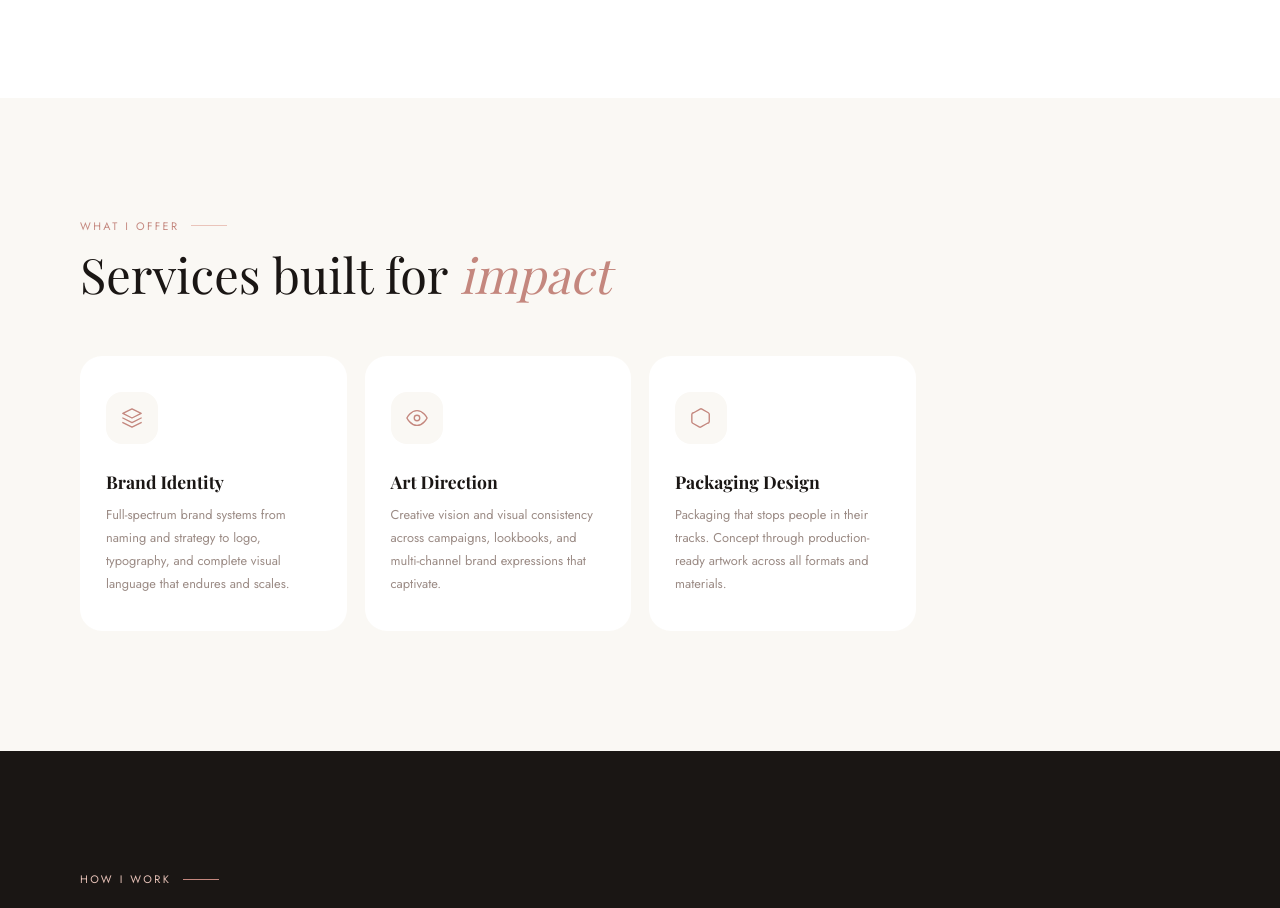
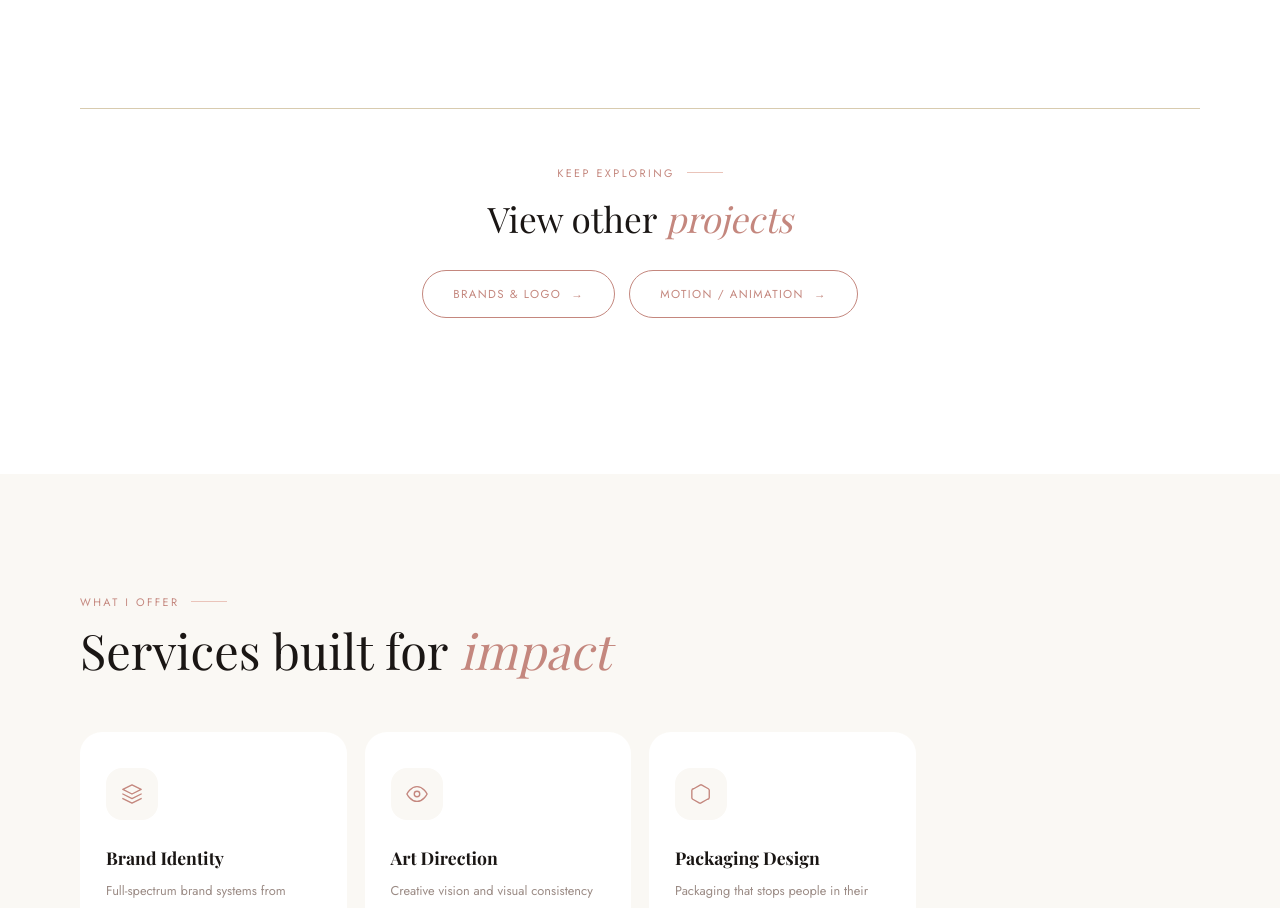
Before and after one commit to dartengineer/cre8tiv, a plain HTML site: page index.html in a window 1280 px wide. Shown: the part 10552-11460 px from the top of the page. Drawn offline with nearby package versions, Linux system fonts and the light colour scheme; a web font is replaced by a local one.

Commit message:
Add "View other projects" links at the end of each portfolio tab
Each tab now ends with buttons for the two other tabs; clicking one
switches tabs and scrolls back up to the tab bar, so visitors don't
have to scroll all the way up to change category.

Co-Authored-By: Claude Opus 5.5 <noreply@anthropic.com>

```diff
--- a/css/styles.css
+++ b/css/styles.css
@@ -818,6 +818,69 @@ section[id],
   gap: 12px;
   flex-wrap: wrap;
   margin-bottom: 48px;
+  scroll-margin-top: 110px;
+}
+
+/* ---------- "View other projects" footer in each tab ---------- */
+
+.case-more {
+  text-align: center;
+  padding: 56px 24px;
+  border-top: 1px solid var(--sand);
+}
+
+.case-more .sl {
+  justify-content: center;
+}
+
+.case-more-title {
+  font-family: var(--serif);
+  font-weight: 400;
+  font-size: clamp(1.6rem, 3vw, 2.2rem);
+  color: var(--dark);
+  margin-bottom: 28px;
+}
+
+.case-more-title em {
+  color: var(--rose);
+}
+
+.case-more-links {
+  display: flex;
+  justify-content: center;
+  flex-wrap: wrap;
+  gap: 14px;
+}
+
+.more-btn {
+  display: inline-flex;
+  align-items: center;
+  gap: 10px;
+  font-family: var(--sans);
+  font-size: 0.72rem;
+  letter-spacing: 0.12em;
+  text-transform: uppercase;
+  padding: 15px 30px;
+  border: 1.5px solid var(--rose);
+  border-radius: 40px;
+  background: none;
+  color: var(--rose);
+  cursor: none;
+  transition: background 0.3s, color 0.3s, transform 0.2s;
+}
+
+.more-btn span {
+  transition: transform 0.3s;
+}
+
+.more-btn:hover {
+  background: var(--rose);
+  color: var(--white);
+  transform: translateY(-2px);
+}
+
+.more-btn:hover span {
+  transform: translateX(4px);
 }
 
 .ptab {
--- a/index.html
+++ b/index.html
@@ -156,7 +156,7 @@
         >
       </div>
 
-      <div class="ptabs r">
+      <div class="ptabs r" id="workTabs">
         <button type="button" class="ptab active" data-tab="social" onclick="showTab('social')">Social Media</button>
         <button type="button" class="ptab" data-tab="brand" onclick="showTab('brand')">Brands &amp; Logo</button>
         <button type="button" class="ptab" data-tab="motion" onclick="showTab('motion')">Motion / Animation</button>
@@ -478,6 +478,15 @@
             </div>
           </div>
         </article>
+
+        <div class="case-more r">
+          <p class="sl">Keep exploring</p>
+          <h3 class="case-more-title">View other <em>projects</em></h3>
+          <div class="case-more-links">
+            <button type="button" class="more-btn" onclick="gotoTab('brand')">Brands &amp; Logo <span>&rarr;</span></button>
+            <button type="button" class="more-btn" onclick="gotoTab('motion')">Motion / Animation <span>&rarr;</span></button>
+          </div>
+        </div>
       </div>
 
       <!-- TAB 2: BRANDS & LOGO -->
@@ -547,6 +556,15 @@
             </div>
           </div>
         </article>
+
+        <div class="case-more r">
+          <p class="sl">Keep exploring</p>
+          <h3 class="case-more-title">View other <em>projects</em></h3>
+          <div class="case-more-links">
+            <button type="button" class="more-btn" onclick="gotoTab('social')">Social Media <span>&rarr;</span></button>
+            <button type="button" class="more-btn" onclick="gotoTab('motion')">Motion / Animation <span>&rarr;</span></button>
+          </div>
+        </div>
       </div>
 
       <!-- TAB 3: MOTION / ANIMATION -->
@@ -588,6 +606,15 @@
             </div>
           </div>
         </article>
+
+        <div class="case-more r">
+          <p class="sl">Keep exploring</p>
+          <h3 class="case-more-title">View other <em>projects</em></h3>
+          <div class="case-more-links">
+            <button type="button" class="more-btn" onclick="gotoTab('social')">Social Media <span>&rarr;</span></button>
+            <button type="button" class="more-btn" onclick="gotoTab('brand')">Brands &amp; Logo <span>&rarr;</span></button>
+          </div>
+        </div>
       </div>
     </section>
 
--- a/js/script.js
+++ b/js/script.js
@@ -95,6 +95,12 @@ function showTab(tab) {
   document.querySelectorAll('.case-list').forEach(function (panel) {
     panel.classList.toggle('active', panel.dataset.panel === tab);
   });
+}
+
+// "View other projects" buttons: switch tab, then jump back up to the tabs
+function gotoTab(tab) {
+  showTab(tab);
+  document.getElementById('workTabs').scrollIntoView({ behavior: 'smooth', block: 'start' });
 }
 
 // ====================================
```
